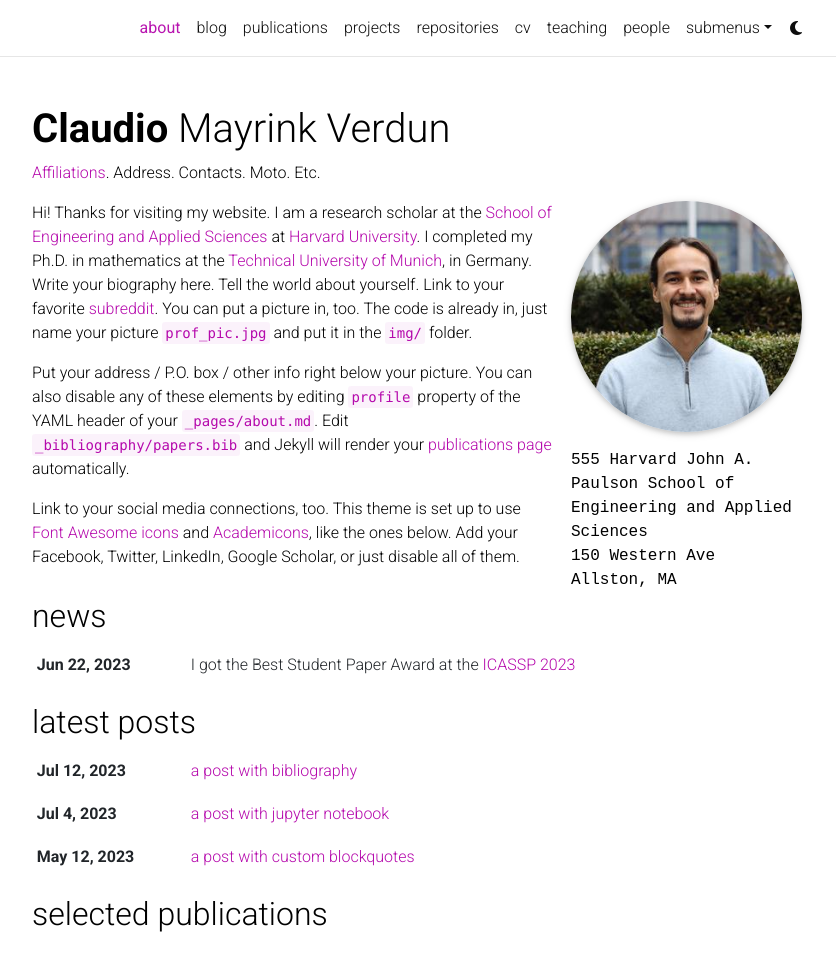
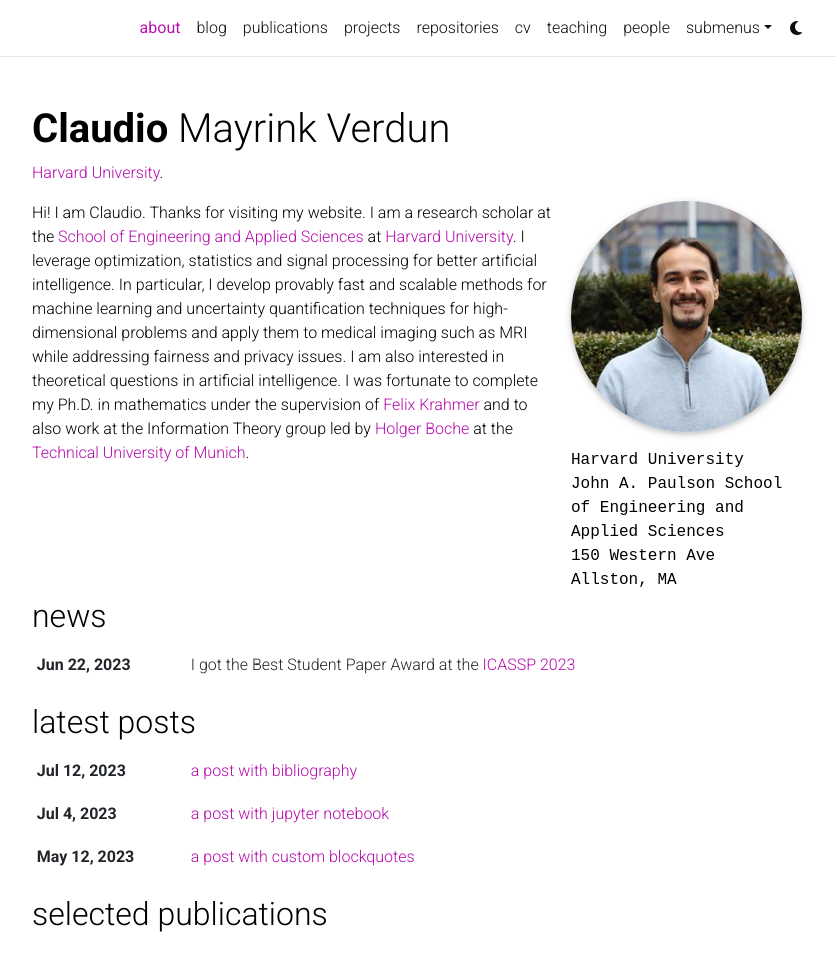
Before and after one commit to claudioverdun/claudioverdun.github.io, a Jekyll site: the page built from _pages/about.md, in a window 1280 px wide and 1250 px high, cut to the strip 0-961 px from the top of the window. Shown: the whole strip, without its empty margins (223-1059 px from the left). Built offline with Jekyll 4.4.1, drawn with Linux system fonts in a browser that asks for light colours; full-size pictures stand in for the smaller copies a plugin makes; comment, search, counter and statistics services are not loaded; a style sheet for code colours, icons or effects is not loaded.

Commit message:
change about

```diff
--- a/_pages/about.md
+++ b/_pages/about.md
@@ -2,14 +2,15 @@
 layout: about
 title: about
 permalink: /
-subtitle: <a href='#'>Affiliations</a>. Address. Contacts. Moto. Etc.
+subtitle: <a href='https://seas.harvard.edu/'>Harvard University</a>.
 
 profile:
   align: right
   image: claudio.jpg
   image_circular: true # crops the image to make it circular
   more_info: >
-    <p>555 Harvard John A. Paulson School of Engineering and Applied Sciences</p>
+    <p>Harvard University</p>
+    <p>John A. Paulson School of Engineering and Applied Sciences</p>
     <p>150 Western Ave</p>
     <p>Allston, MA</p>
 
@@ -19,8 +20,10 @@
 social: true  # includes social icons at the bottom of the page
 ---
 
-Hi! Thanks for visiting my website. I am a research scholar at the [School of Engineering and Applied Sciences](https://seas.harvard.edu/) at [Harvard University](www.harvard.edu). I completed my Ph.D. in mathematics at the [Technical University of Munich](www.tum.de), in Germany. Write your biography here. Tell the world about yourself. Link to your favorite [subreddit](http://reddit.com). You can put a picture in, too. The code is already in, just name your picture `prof_pic.jpg` and put it in the `img/` folder.
+Hi! I am Claudio. Thanks for visiting my website.
+I am a research scholar at the [School of Engineering and Applied Sciences](https://seas.harvard.edu/) at [Harvard University](www.harvard.edu). I leverage optimization, statistics and signal processing for better artificial intelligence. In particular, I develop provably fast and scalable methods for machine learning and uncertainty quantification techniques for high-dimensional problems and apply them to medical imaging such as MRI while addressing fairness and privacy issues. I am also interested in theoretical questions in artificial intelligence. I was fortunate to complete my Ph.D. in mathematics under the supervision of [Felix Krahmer](https://www.professoren.tum.de/en/krahmer-felix/) and to also work at the Information Theory group led by [Holger Boche]([https://www.professoren.tum.de/en/krahmer-felix/](https://www.professoren.tum.de/en/boche-holger/)) at the [Technical University of Munich](www.tum.de).
 
-Put your address / P.O. box / other info right below your picture. You can also disable any of these elements by editing `profile` property of the YAML header of your `_pages/about.md`. Edit `_bibliography/papers.bib` and Jekyll will render your [publications page](/al-folio/publications/) automatically.
 
-Link to your social media connections, too. This theme is set up to use [Font Awesome icons](http://fortawesome.github.io/Font-Awesome/) and [Academicons](https://jpswalsh.github.io/academicons/), like the ones below. Add your Facebook, Twitter, LinkedIn, Google Scholar, or just disable all of them.
+<!--Put your address / P.O. box / other info right below your picture. You can also disable any of these elements by editing `profile` property of the YAML header of your `_pages/about.md`. Edit `_bibliography/papers.bib` and Jekyll will render your [publications page](/al-folio/publications/) automatically.-->
+
+<!--Link to your social media connections, too. This theme is set up to use [Font Awesome icons](http://fortawesome.github.io/Font-Awesome/) and [Academicons](https://jpswalsh.github.io/academicons/), like the ones below. Add your Facebook, Twitter, LinkedIn, Google Scholar, or just disable all of them.-->
```
